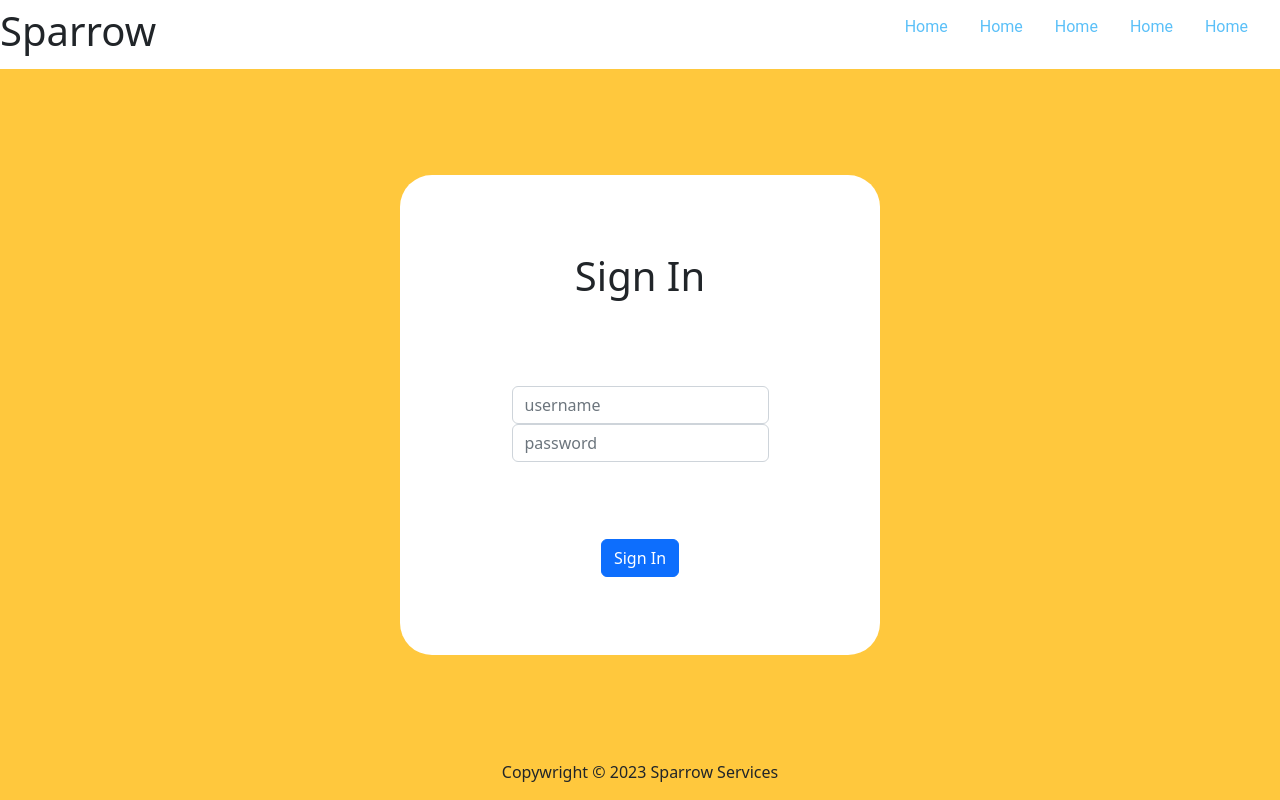
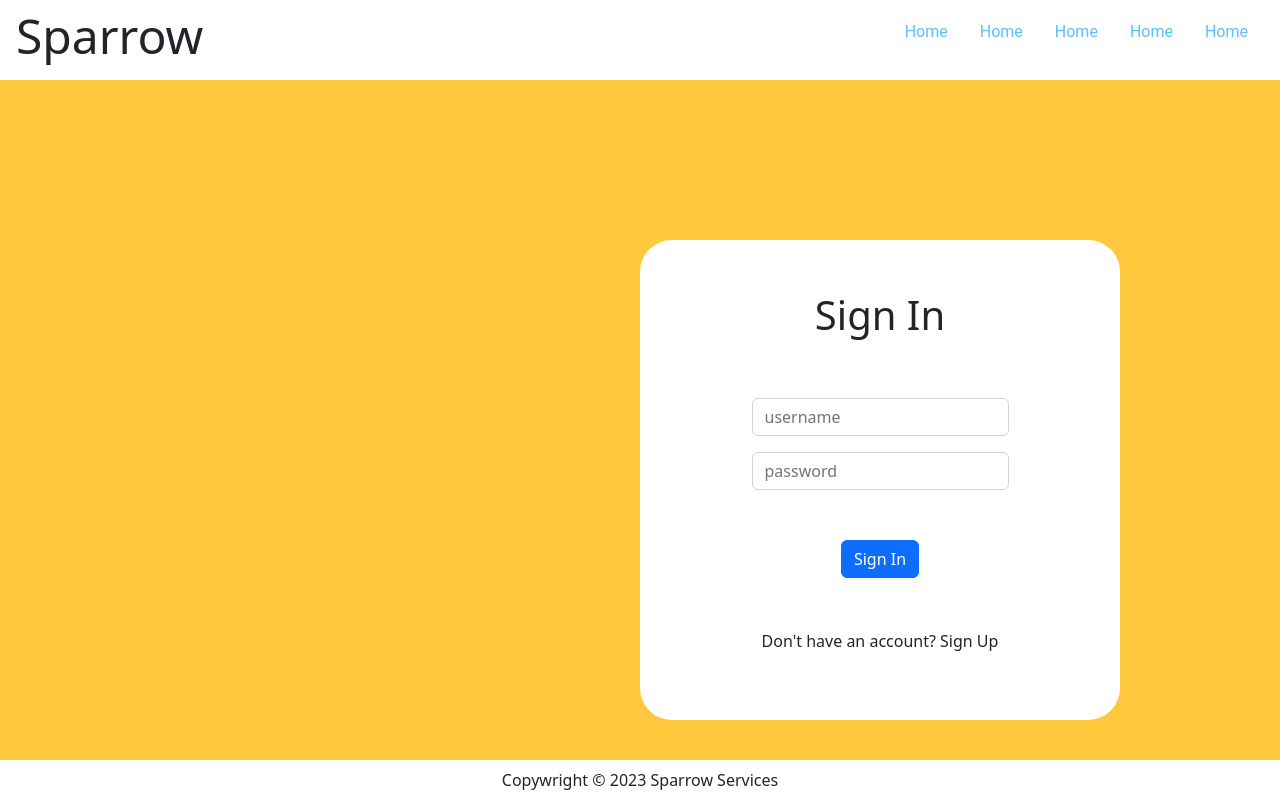
Before and after one commit to Godsheritage/Sparrow_web_services, a React (Create React App) app in the folder client/: page / in a window 1280 px wide. Built offline with nearby package versions, Linux system fonts and the light colour scheme.

Commit message:
update to the application login

```diff
--- a/client/src/elements/Footer/footer.scss
+++ b/client/src/elements/Footer/footer.scss
@@ -3,10 +3,12 @@
     display: flex;
     justify-content: center;
     align-items: center;
-    width: 100%;
+
+    // width: 100%;
 
     p{
-
+        margin: auto;
         text-align: center;
+        // align-self: center;
     }
 }
--- a/client/src/elements/Home/home.scss
+++ b/client/src/elements/Home/home.scss
@@ -1,8 +1,10 @@
 .home{
-    height: 100vh;
+    height: 85vh;
     background-color:hsl(43, 100%, 62%) ;
-    display: flex;
-    flex-direction: column;
-    justify-content: center;
-    align-items: center;
+    position: relative;
+    // margin: auto;
+    // display: flex;
+    // flex-direction: column;
+//     justify-content: center;
+//     align-items: center;
 }
--- a/client/src/elements/Navbar/navbar.scss
+++ b/client/src/elements/Navbar/navbar.scss
@@ -6,8 +6,10 @@
 
     padding: 0 2rem;
     height: 10vh;
-    width: 100%;
+    // width: 100%;
     h1{
+        font-size: 3rem ;
+        margin-left:1rem ;
 
     }
     ul{
--- a/client/src/elements/sign-in/SignIn.jsx
+++ b/client/src/elements/sign-in/SignIn.jsx
@@ -6,10 +6,11 @@ const SignIn = () => {
     <div className="sign-in-box">
       <h1>Sign In</h1>
       <div className="input-fields ">
-        <input type="text" value="" placeholder="username" className="form-control" />
+        <input type="text" value="" placeholder="username" className="form-control mb-3" />
         <input type="password" value="" placeholder="password" className="form-control"/>
       </div>
       <button className="btn btn-primary">Sign In</button>
+      <p>Don't have an account? Sign Up</p>
     </div>
   );
 };
--- a/client/src/elements/sign-in/signin.scss
+++ b/client/src/elements/sign-in/signin.scss
@@ -1,4 +1,7 @@
 .sign-in-box{
+//     display:bock;
+//   width:fit-content;
+    margin:auto;
     display: flex;
     flex-direction: column;
     justify-content: space-evenly;
@@ -7,6 +10,9 @@
     height: 30rem;
     background-color: white;
     border-radius: 2rem;
+    position: absolute;
+    top: 10rem;
+    left:40rem;
     .input-fields{
         display: flex;
         flex-direction: column;
```
